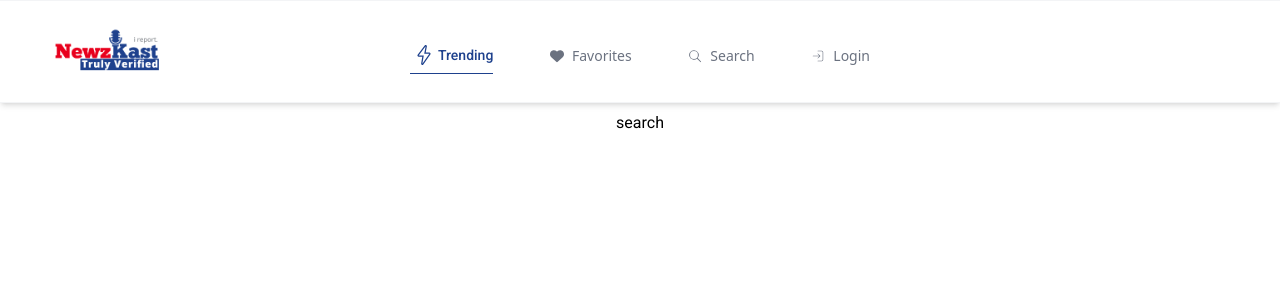
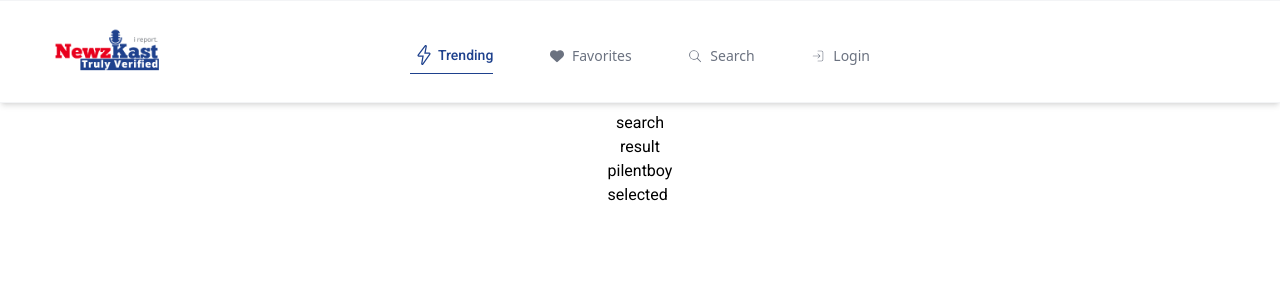
Before and after one commit to pilentboy/NewzCast, a React (Create React App) app: page /newzcast/search in a window 1280 px wide. Shown: the top 300 px of the page. Built offline with nearby package versions, Linux system fonts and the light colour scheme.

Commit message:
test searching

```diff
--- a/src/db.json
+++ b/src/db.json
@@ -6,6 +6,35 @@
             "username": "pilentboy",
             "profileImage": "",
             "email": "sirxmahdi79@gmail.com",
+            "posts": [
+                "empty"
+            ],
+            "verified": false,
+            "userActiviyInfo": [
+                {
+                    "title": "Followers",
+                    "value": "12K"
+                },
+                {
+                    "title": "Following",
+                    "value": 42
+                },
+                {
+                    "title": "Videos",
+                    "value": 320
+                },
+                {
+                    "title": "Newz",
+                    "value": 251
+                }
+            ]
+        },
+        {
+            "name": "Yasna",
+            "lastname": "Ebrahimi",
+            "username": "selected",
+            "profileImage": "",
+            "email": "sirxmahdidqd79@gmail.com",
             "posts": [
                 "empty"
             ],
--- a/src/pages/Search.jsx
+++ b/src/pages/Search.jsx
@@ -1,9 +1,28 @@
+import { useEffect, useState } from "react"
 import HomeContainer from "../components/home/HomeContainer"
+import userdata from '../db.json'
 
 function Search() {
+
+  const [users, setUsers] = useState([])
+
+  useEffect(() => {
+    const test = userdata['UsersData'].filter((username) => username.name.toLowerCase().includes('a'))
+    setUsers(test)
+  }, [])
   return (
     <HomeContainer>
       <h1>search</h1>
+      <h1>result</h1>
+      <ul>
+        {
+          users.map((user, id) => (
+            <li key={id}>
+              {user.username}
+            </li>
+          )
+          )}
+      </ul>
     </HomeContainer>
   )
 }
```
